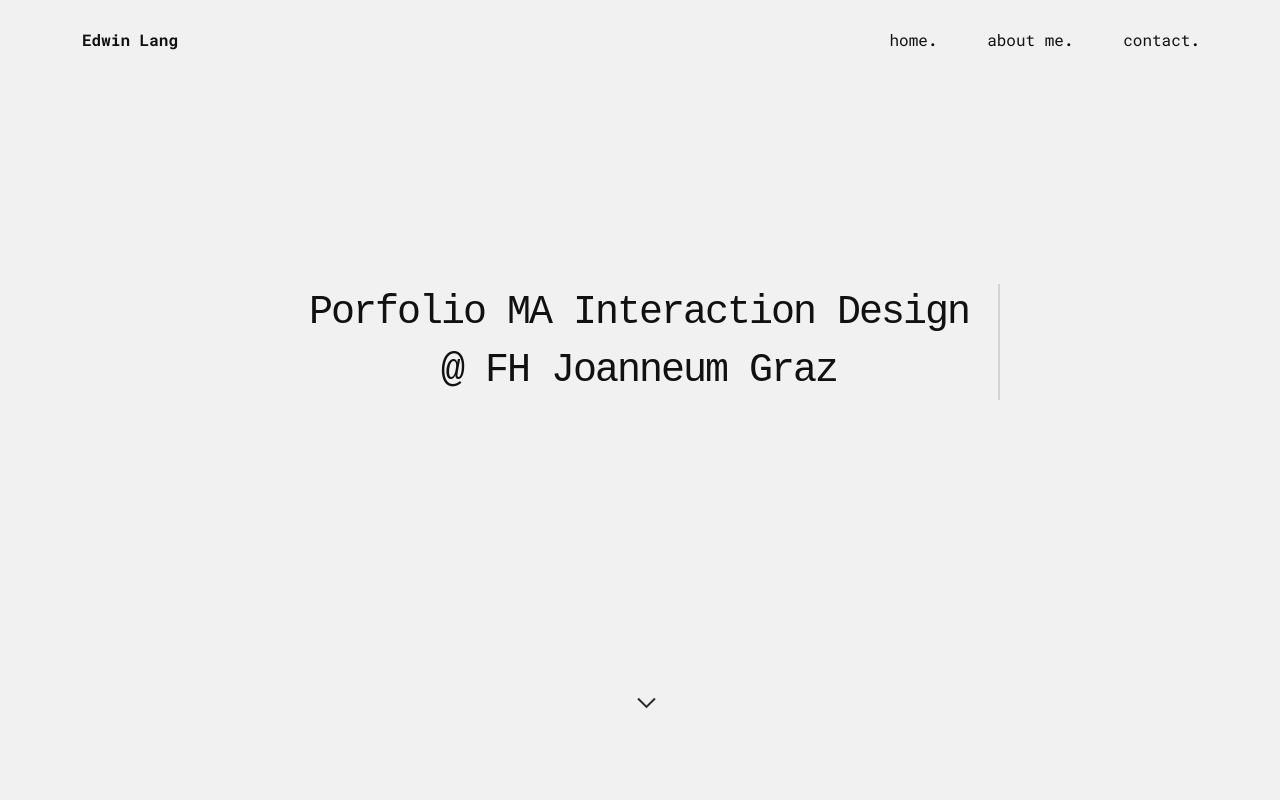
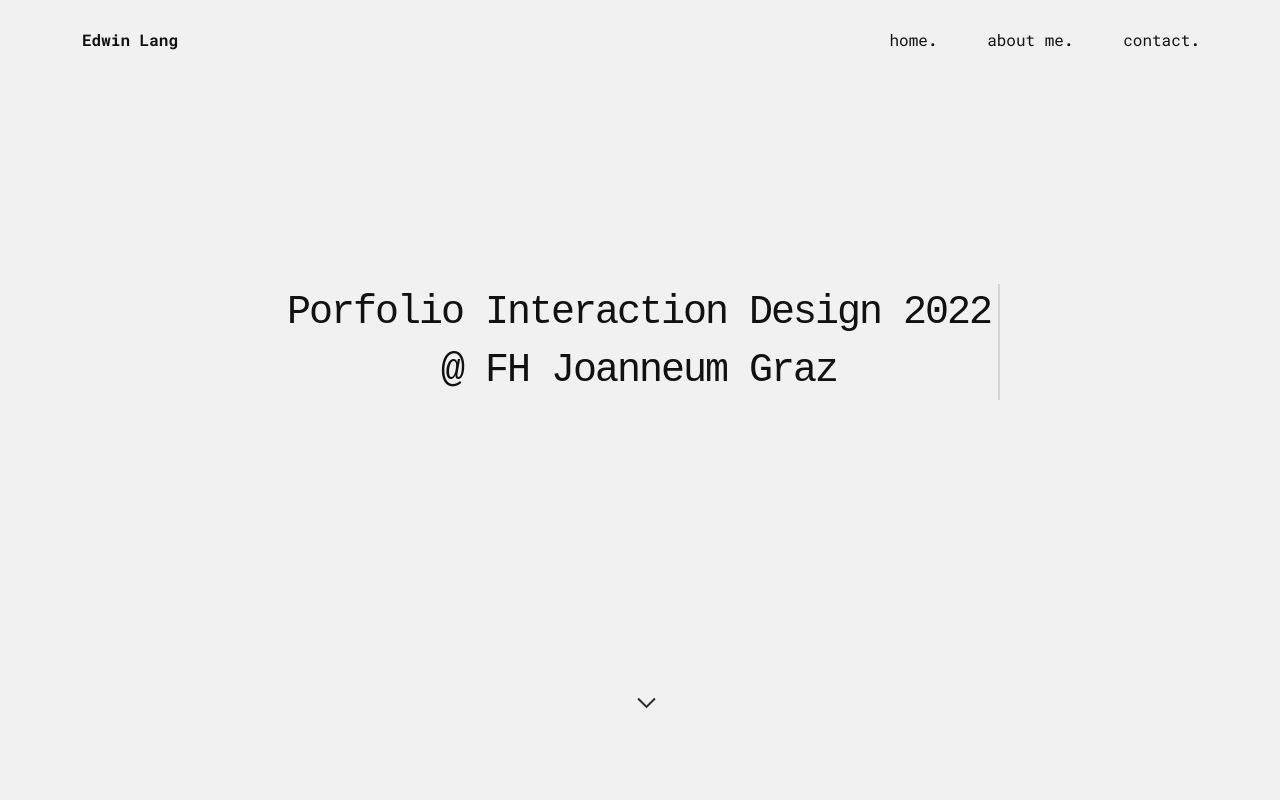
Before and after one commit to D3rKlabauter/D3rKlabauter.github.io, a plain HTML site: page index.html in a window 1280 px wide. Shown: the top 800 px of the page. Drawn offline with nearby package versions, Linux system fonts and the light colour scheme; a web font is replaced by a local one.

Commit message:
Update index.html

```diff
--- a/index.html
+++ b/index.html
@@ -81,7 +81,7 @@
             <div class="hero">
                   <div class="header">
                         <h1 class="line anim-typewriter">
-                              Porfolio <span>MA Interaction Design</span><br>
+                              Porfolio <span>Interaction Design 2022</span><br>
                               @ FH Joanneum Graz
                         </h1>
                   </div>
```
